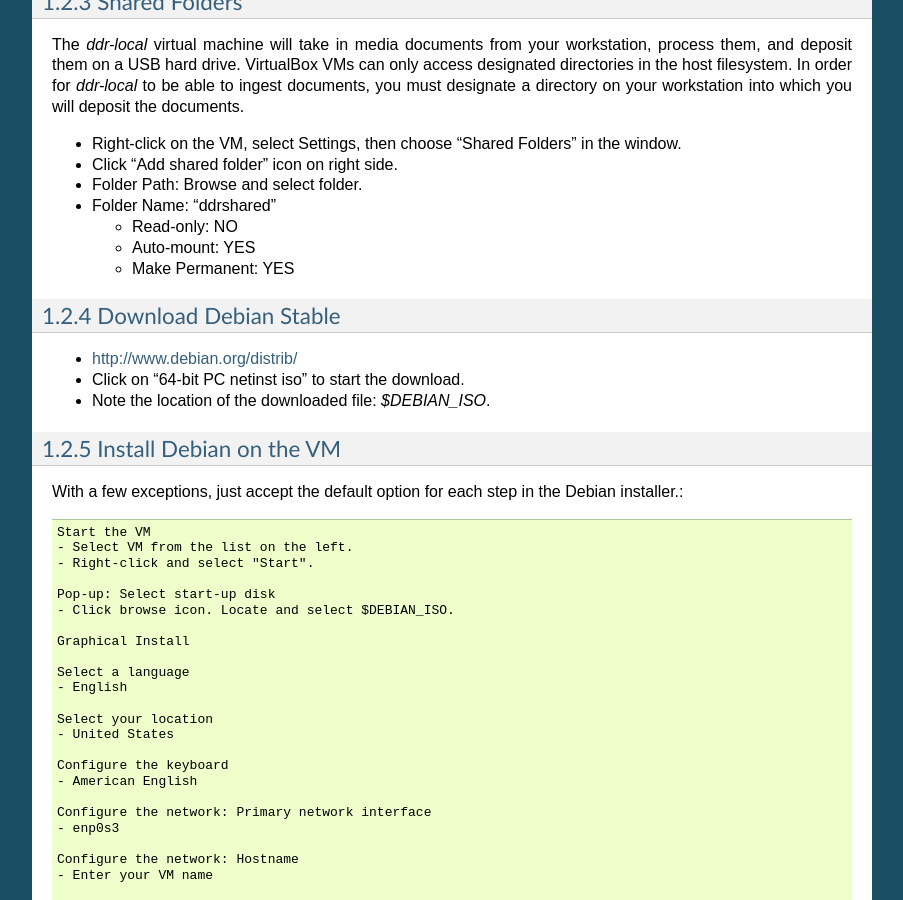
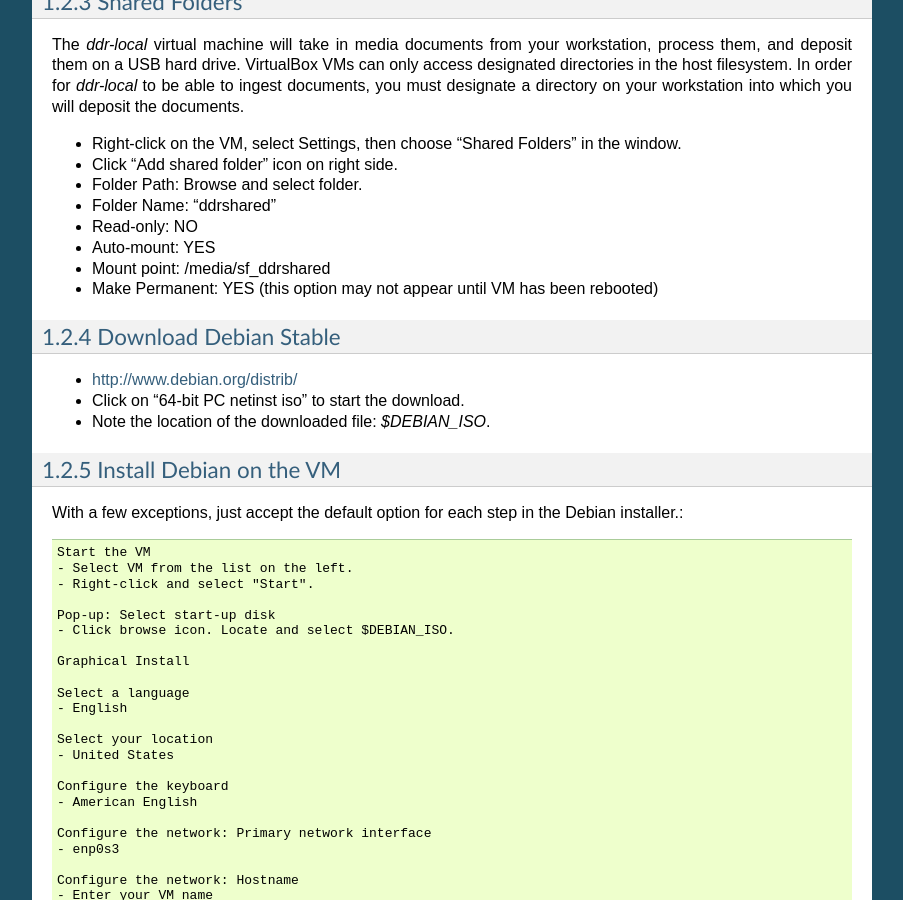
Before and after one commit to denshoproject/ddr-manual, a Sphinx documentation site: the page built from source/admins/workstations/create-workstation-vm.rst, in a window 1280 px wide and 900 px high, scrolled down 3263 px. Shown: the whole window, without its empty margins (198-1101 px from the left). Built offline with Sphinx 7.4.7, drawn with Linux system fonts in a browser that asks for light colours.

Commit message:
create-workstation-vm: Update mountpoint setup

```diff
--- a/source/admins/workstations/create-workstation-vm.rst
+++ b/source/admins/workstations/create-workstation-vm.rst
@@ -156,11 +156,10 @@
 - Click "Add shared folder" icon on right side.
 - Folder Path: Browse and select folder.
 - Folder Name: "ddrshared"
-
-  - Read-only: NO
-  - Auto-mount: YES
-  - Make Permanent: YES
-
+- Read-only: NO
+- Auto-mount: YES
+- Mount point: /media/sf_ddrshared
+- Make Permanent: YES (this option may not appear until VM has been rebooted)
 
 
 Download Debian Stable
```
